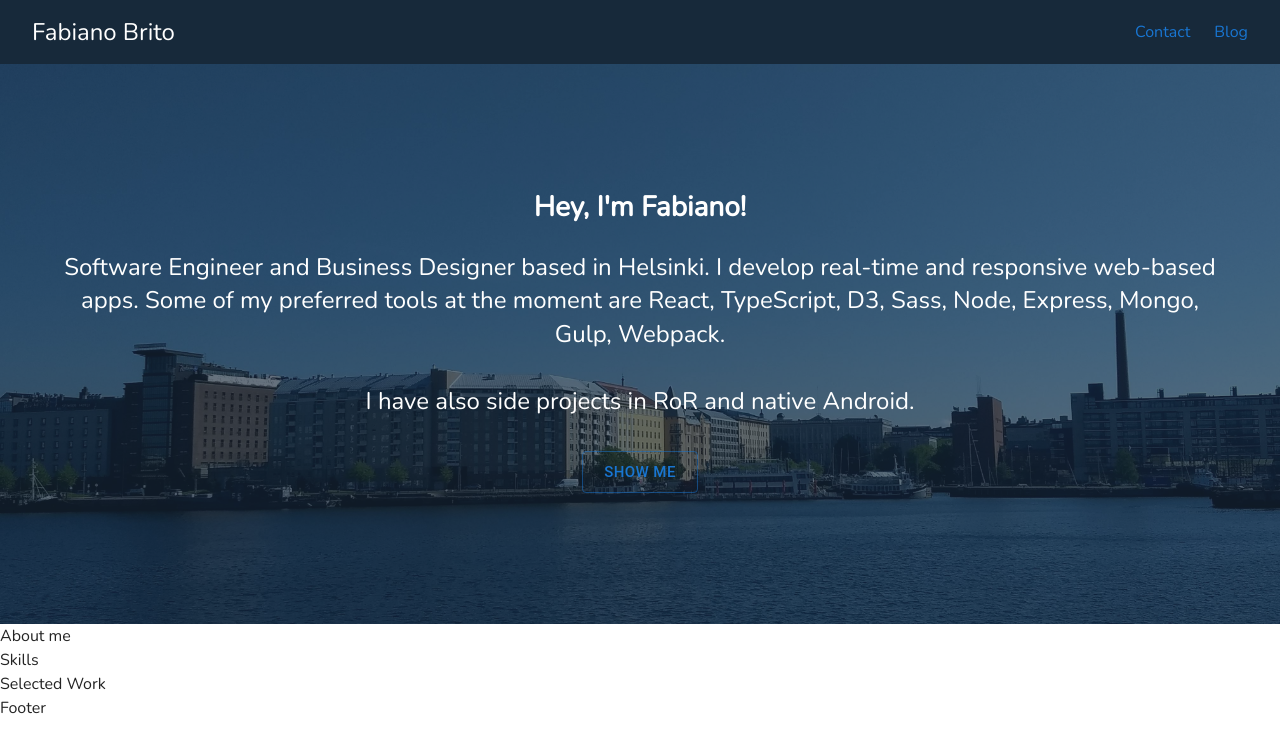
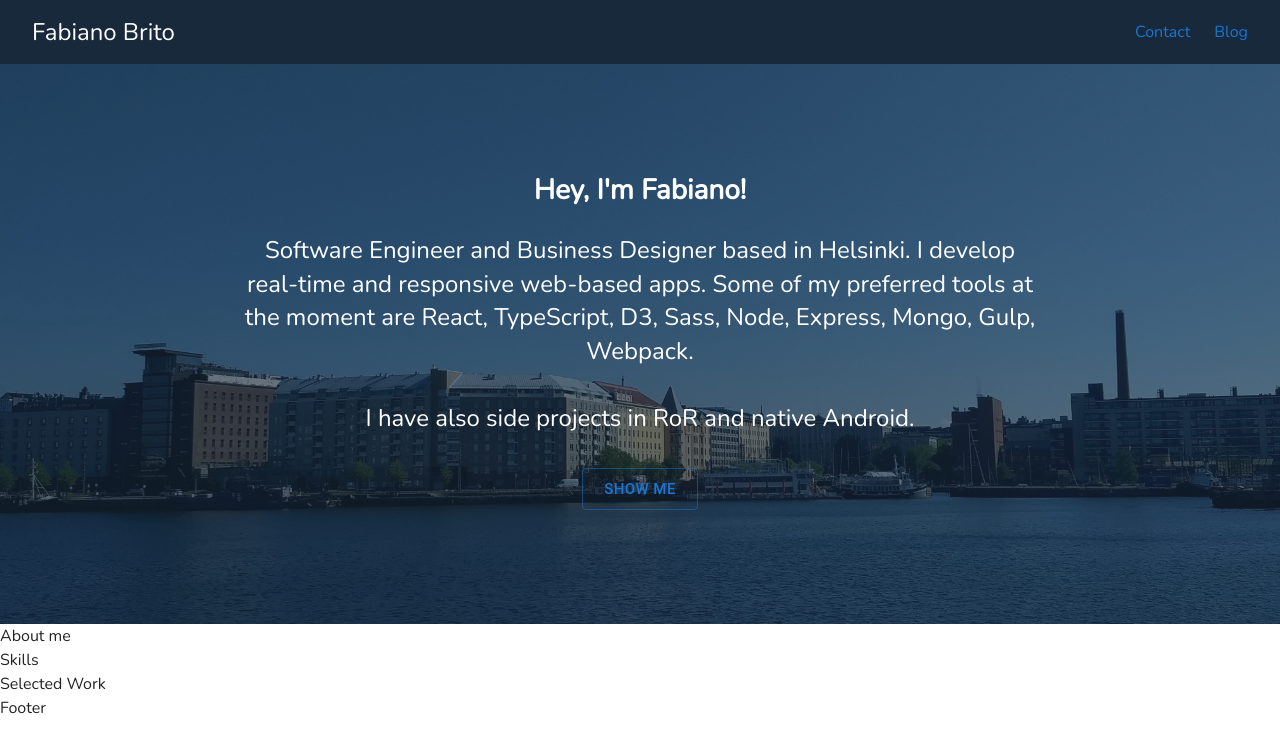
Before and after one commit to Fabianopb/fabianopb-sandbox, a React (Vite) app: page / in a window 1280 px wide. Shown: the top 752 px of the page. Built offline with nearby package versions, Linux system fonts and the light colour scheme.

Commit message:
Scale banner text better

```diff
--- a/src/portfolio/index.tsx
+++ b/src/portfolio/index.tsx
@@ -56,6 +56,9 @@ const BannerImage = styled.img`
 `;
 
 const BannerText = styled.div`
+  max-width: 800px;
+  margin: auto;
+  padding: 0 24px;
   display: flex;
   flex-direction: column;
   justify-content: center;
@@ -63,7 +66,6 @@ const BannerText = styled.div`
   position: relative;
   color: #fff;
   text-align: center;
-  padding: 0 64px;
   z-index: 1;
 `;
 
```
